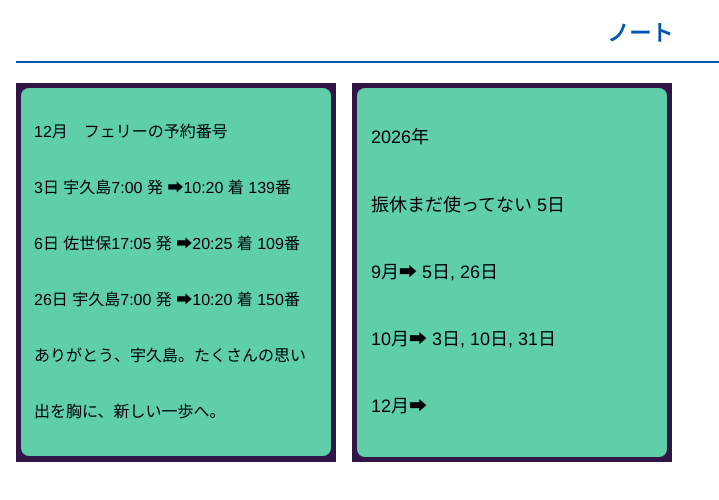
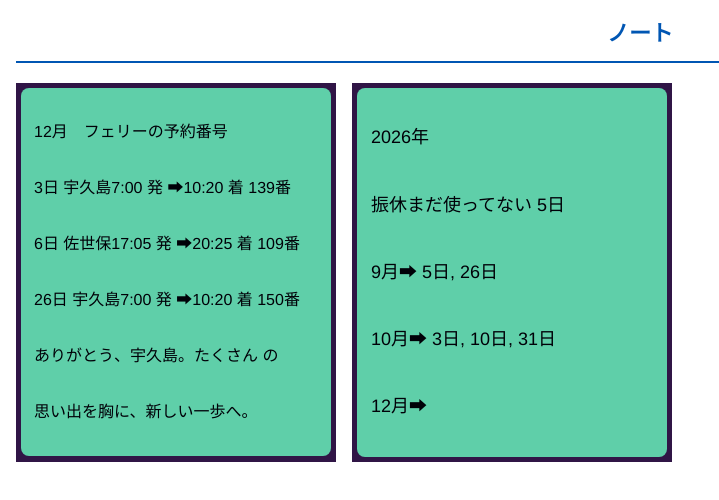
Before and after one commit to rahatuljp/roster, a plain HTML site: page ノート.html in a window 1280 px wide. Shown: the whole page, without its empty margins (0-719 px from the left). Drawn offline with Linux system fonts and the light colour scheme.

```diff
--- a/ノート.html
+++ b/ノート.html
@@ -136,7 +136,7 @@
             3日 宇久島7:00 発 ➡10:20 着 139番<br>
             6日 佐世保17:05 発 ➡20:25 着 109番<br>
             26日 宇久島7:00 発 ➡10:20 着 150番<br>
-            ありがとう、宇久島。たくさんの思い出を胸に、新しい一歩へ。
+            ありがとう、宇久島。たくさん の　　思い出を胸に、新しい一歩へ。
           </span>
         </td>
       </tr>
```
